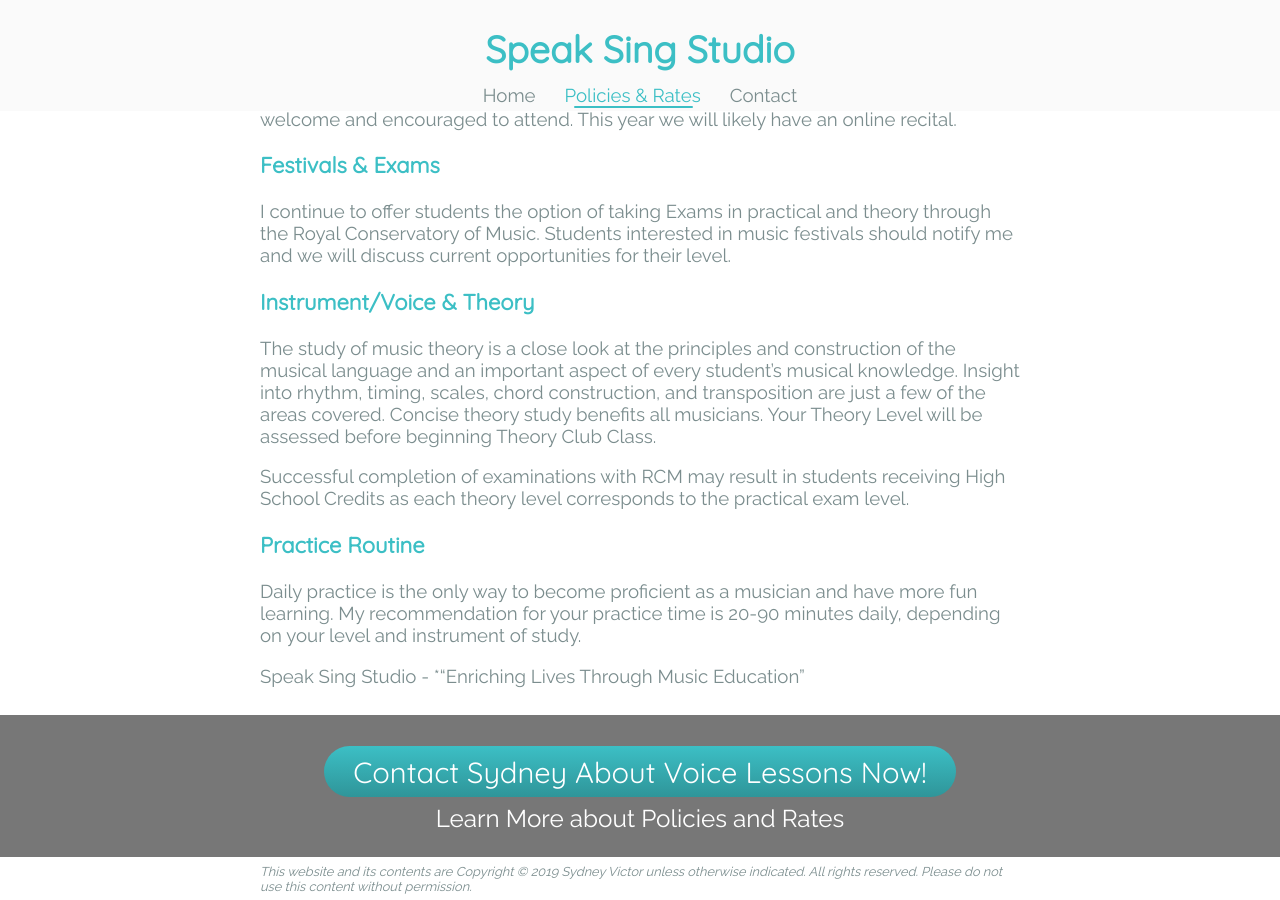
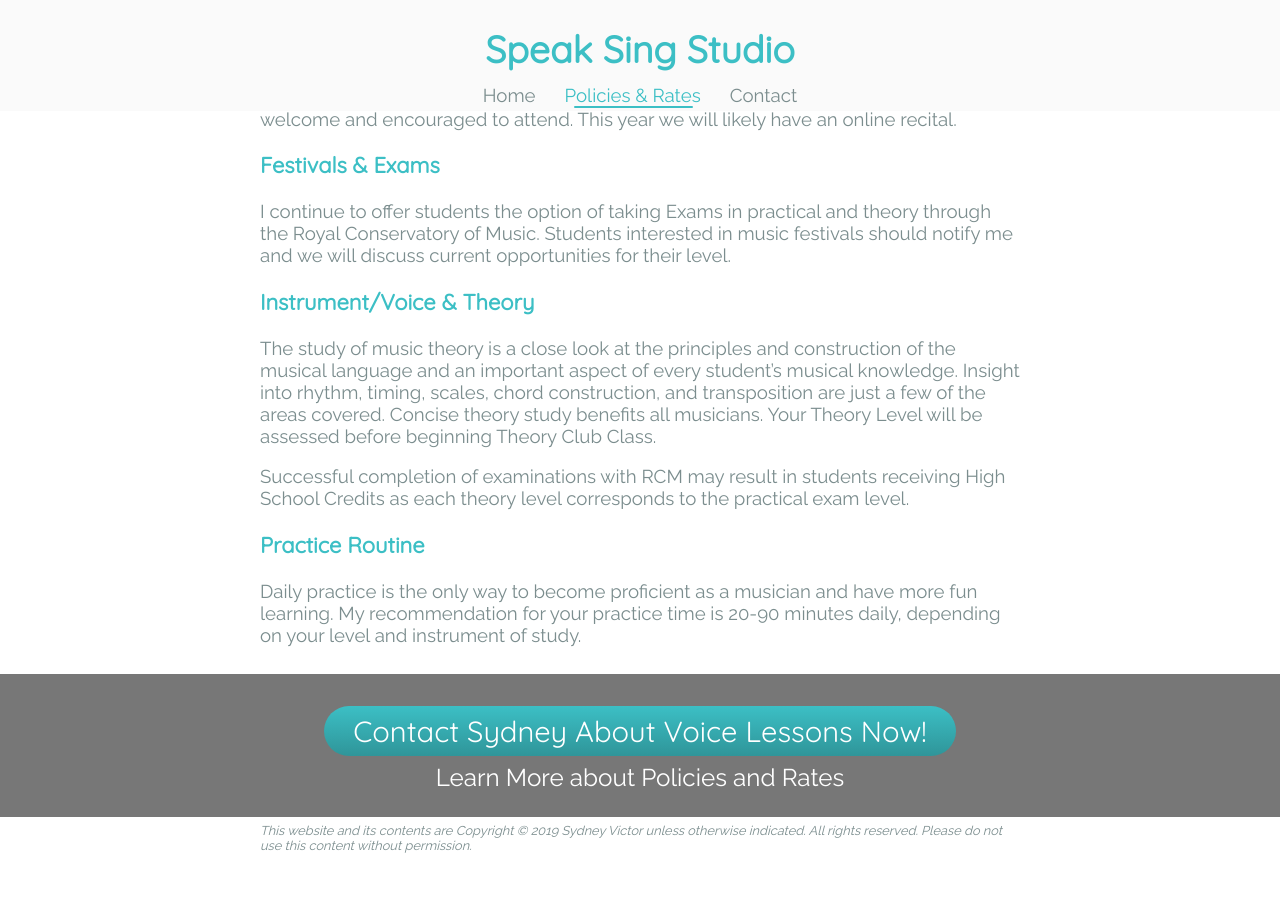
Before and after one commit to sydneyvictor/sydneyvictor.github.com, a Jekyll site: the page built from policies_and_rates.md, in a window 1280 px wide and 900 px high, scrolled down 1221 px. Built offline with Jekyll 4.4.1, drawn with Linux system fonts in a browser that asks for light colours; after the commit the page ends 2080 px from its top, so only the background shows below that.

Commit message:
Update policies_and_rates.md

```diff
--- a/policies_and_rates.md
+++ b/policies_and_rates.md
@@ -38,5 +38,3 @@ Successful completion of examinations with RCM may result in students receiving
 ### Practice Routine
 
 Daily practice is the only way to become proficient as a musician and have more fun learning.  My recommendation for your practice time is 20-90 minutes daily, depending on your level and instrument of study.
-
-Speak Sing Studio - *"Enriching Lives Through Music Education"
```
